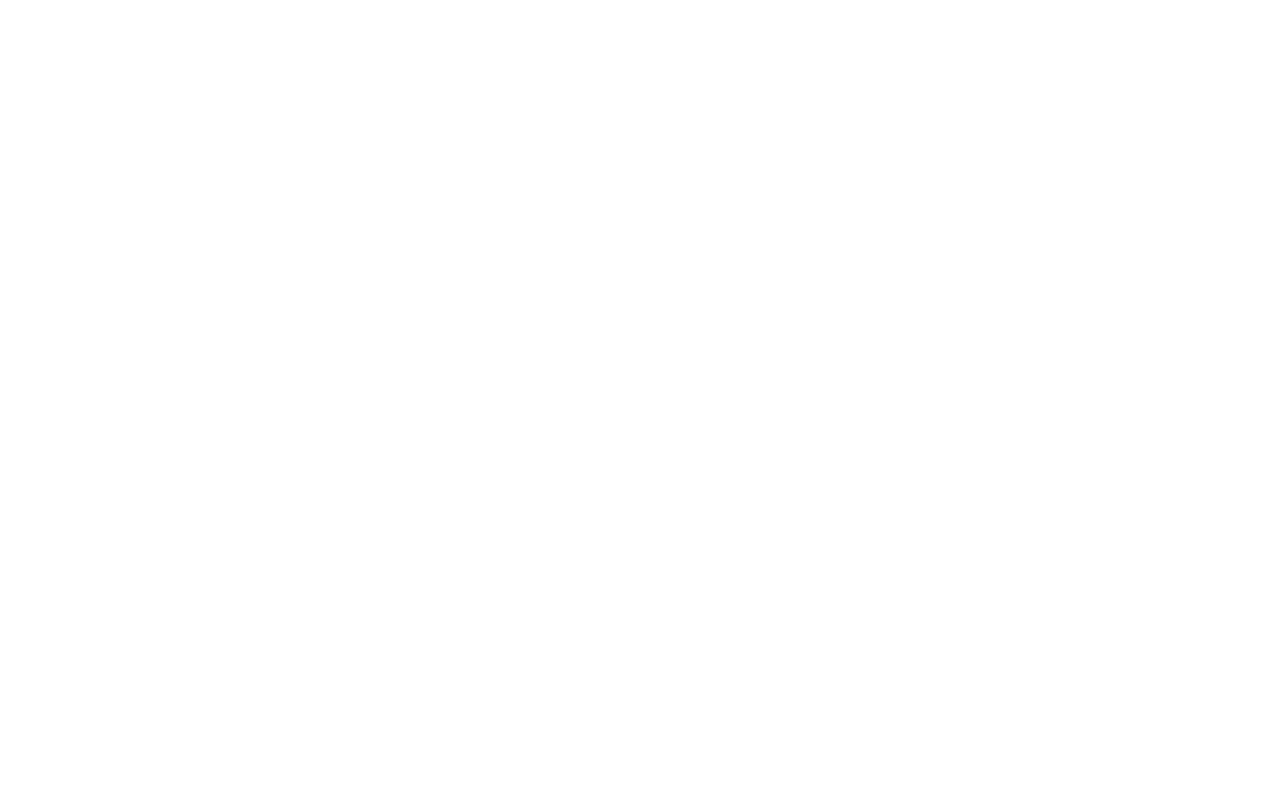
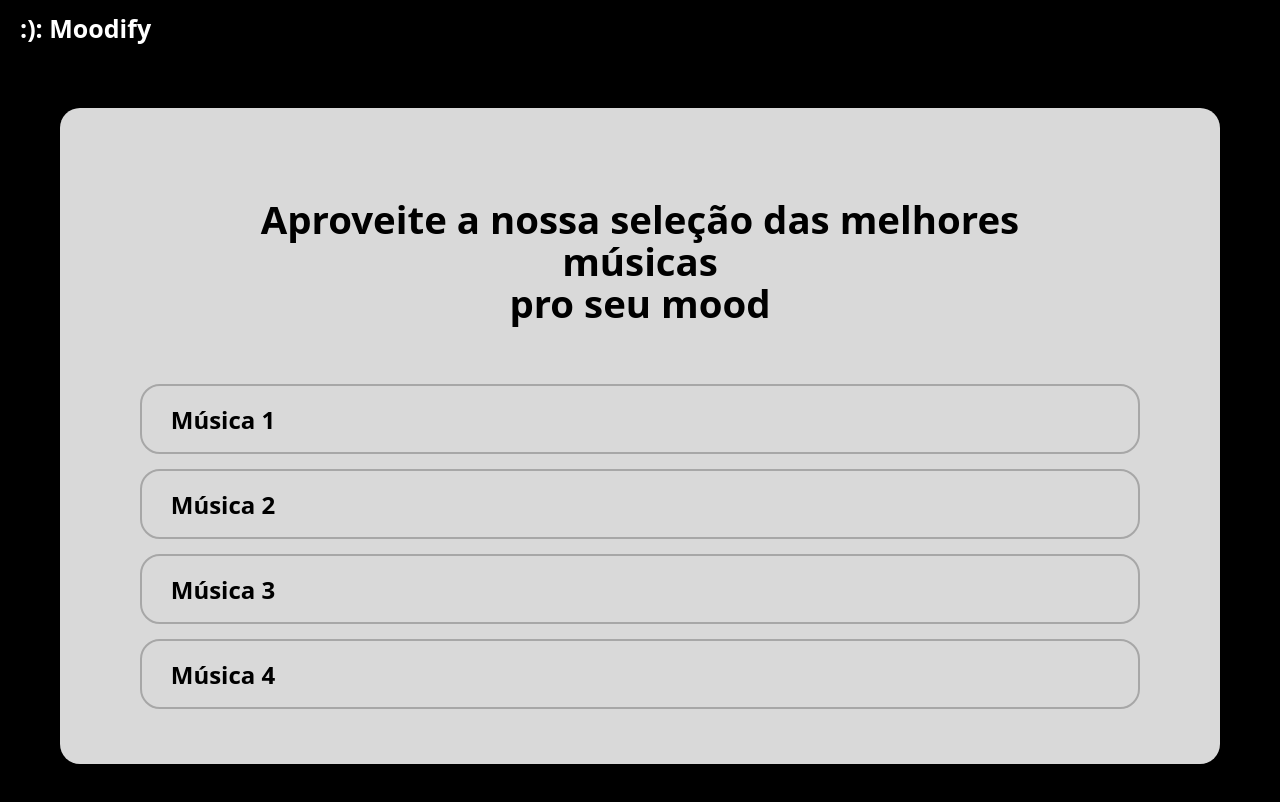
Before and after one commit to codecomnick/moodify, a React (Vite) app: page /musica in a window 1280 px wide. Before the commit this address had no page. Shown: the top 802 px of the page. Built offline with nearby package versions, Linux system fonts and the light colour scheme.

Commit message:
✨feat: Criação da tela de recomendação de músicas

```diff
--- a/src/App.jsx
+++ b/src/App.jsx
@@ -2,6 +2,7 @@
 import { BrowserRouter as Router, Routes, Route } from 'react-router-dom';
 import Home from './pages/Home.jsx';
 import Inicio from './pages/Inicio.jsx'; // Importe o componente
+import Musica from './pages/Musica.jsx';
 
 function App() {
   return (
@@ -9,6 +10,7 @@
       <Routes>
         <Route path="/" element={<Home />} />
         <Route path="/inicio" element={<Inicio />} /> {/* Adicione esta linha */}
+        <Route path="/musica" element={<Musica />} />
       </Routes>
     </Router>
   );
--- a/src/pages/Inicio.jsx
+++ b/src/pages/Inicio.jsx
@@ -19,13 +19,28 @@
         <h1>Escolha o seu mood e aproveite a trilha sonora</h1>
         <div className="moods-grid">
           <div className="moods-row">
-            <button className="mood-box green">Calmo</button>
-            <button className="mood-box red">Estressado</button>
-            <button className="mood-box yellow">Feliz</button>
+            <button
+              className="mood-box green"
+              onClick={() => navigate('/musica')}
+            >Calmo</button>
+            <button
+              className="mood-box red"
+              onClick={() => navigate('/musica')}
+            >Estressado</button>
+            <button
+              className="mood-box yellow"
+              onClick={() => navigate('/musica')}
+            >Feliz</button>
           </div>
           <div className="moods-row">
-            <button className="mood-box purple">Animado</button>
-            <button className="mood-box blue">Triste</button>
+            <button
+              className="mood-box purple"
+              onClick={() => navigate('/musica')}
+            >Animado</button>
+            <button
+              className="mood-box blue"
+              onClick={() => navigate('/musica')}
+            >Triste</button>
           </div>
         </div>
       </main>
--- /dev/null
+++ b/src/pages/Musica.css
@@ -0,0 +1,83 @@
+.musica-nav {
+  display: flex;
+  align-items: center;
+  gap: 20px;
+}
+
+.musica-main {
+  flex: 1;
+  display: flex;
+  flex-direction: column;
+  align-items: center;
+  justify-content: center;
+  padding: 50px 20px;
+}
+
+.musica-main h1 {
+  color: white;
+  font-size: 2.5rem;
+  font-weight: bold;
+  margin: 50px 0 60px 0;
+  text-align: center;
+}
+
+.musica-box {
+  width: 90%;
+  max-width: 1100px;
+  border: none;
+  border-radius: 20px;
+  background-color: #D9D9D9;
+  font-size: 1.5rem;
+  font-weight: bold;
+  display: flex;
+  flex-direction: column;
+  align-items: center;
+  padding: 40px 30px;
+}
+
+.header-musica-box {
+  display: flex;
+  flex-direction: column;
+  align-items: center;
+  color: black;
+}
+
+.musica-main h1 {
+  color: rgb(0, 0, 0);
+  font-size: 2.4rem;
+  font-weight: bold;
+  margin: 50px 100px 60px 100px;
+  text-align: center;
+}
+
+.accordion-item {
+  margin-bottom: 15px;
+  transition: margin-bottom 0.3s ease;
+}
+
+.accordion-item.active {
+  margin-bottom: 50px; /* aumenta o espaço da caixa ativa se vocês quiserem*/
+}
+
+.accordion-header {
+  width: 1000px;
+  height: 70px;
+  border: none;
+  border: 2px solid #A7A7A7;
+  border-radius: 20px;
+  color: rgb(0, 0, 0);
+  background-color: transparent;
+  font-size: 1.5rem;
+  font-weight: bold;
+  cursor: pointer;
+  display: flex;
+  align-items: center;
+  justify-content: flex-start;
+}
+
+.musica-page button:focus,
+.musica-page button:focus-visible,
+.musica-main button:active{
+  outline: none !important;
+  box-shadow: none !important;
+}
--- /dev/null
+++ b/src/pages/Musica.jsx
@@ -0,0 +1,55 @@
+import './Musica.css';
+import { useNavigate } from 'react-router-dom';
+import { useState } from 'react';
+
+const Musica = () => {
+  const navigate = useNavigate();
+  const [musicaAberta, setMusicaAberta] = useState(null);
+
+  const toggleMusica = (index) => {
+    setMusicaAberta(musicaAberta === index ? null : index);
+  };
+
+  const musicas = ['Música 1', 'Música 2', 'Música 3', 'Música 4'];
+
+  return (
+    <div className="home">
+      <header className="home-header">
+        <div
+          className="logo"
+          style={{ cursor: 'pointer' }}
+          onClick={() => navigate('/')}
+        >
+          :): Moodify
+        </div>
+      </header>
+      <main className="musica-main musica-page">
+        <div className="musica-box">
+          <div className="header-musica-box">
+            <h1>
+              Aproveite a nossa seleção das melhores músicas<br />pro seu mood
+            </h1>
+          </div>
+
+          {musicas.map((musica, index) => (
+            <div
+              key={index}
+              className={`accordion-item ${
+                musicaAberta === index ? 'active' : ''
+              }`}
+            >
+              <button
+                className="accordion-header"
+                onClick={() => toggleMusica(index)}
+              >
+                {musica}
+              </button>
+            </div>
+          ))}
+        </div>
+      </main>
+    </div>
+  );
+};
+
+export default Musica;
```
